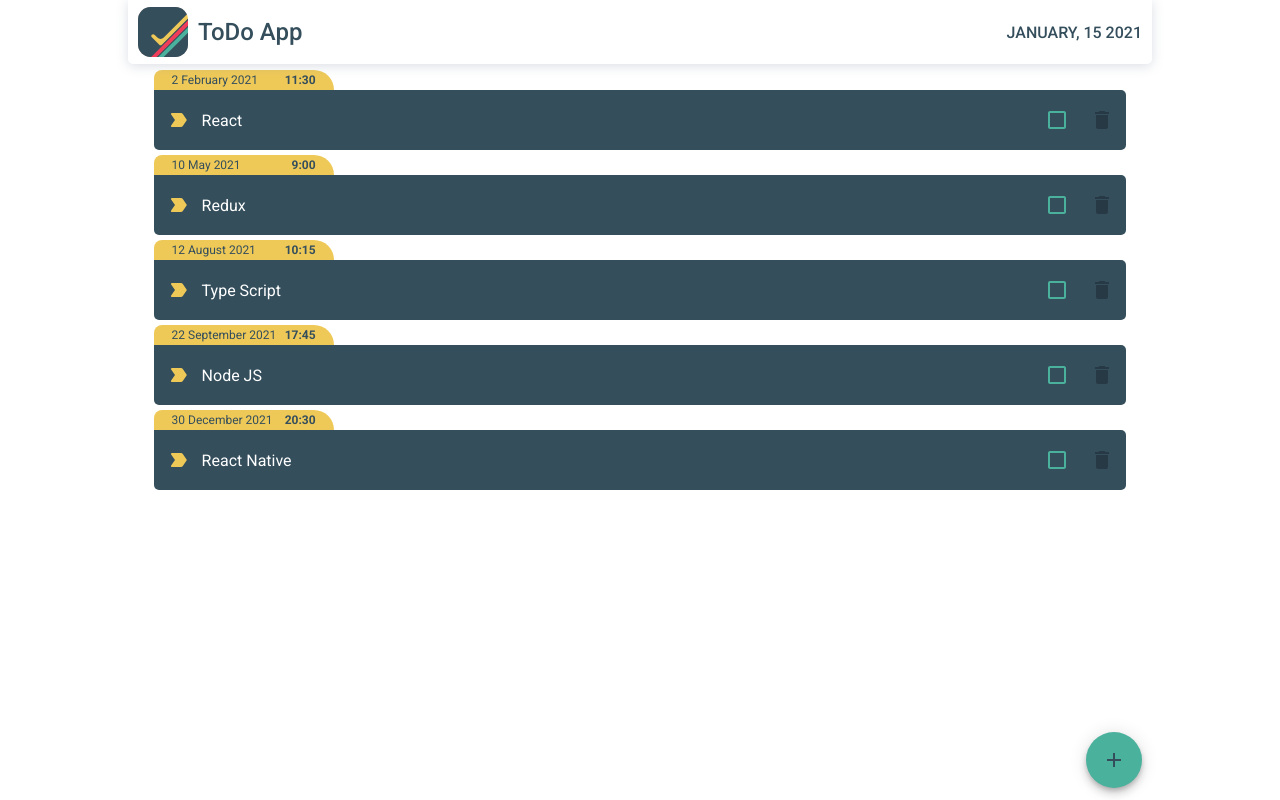
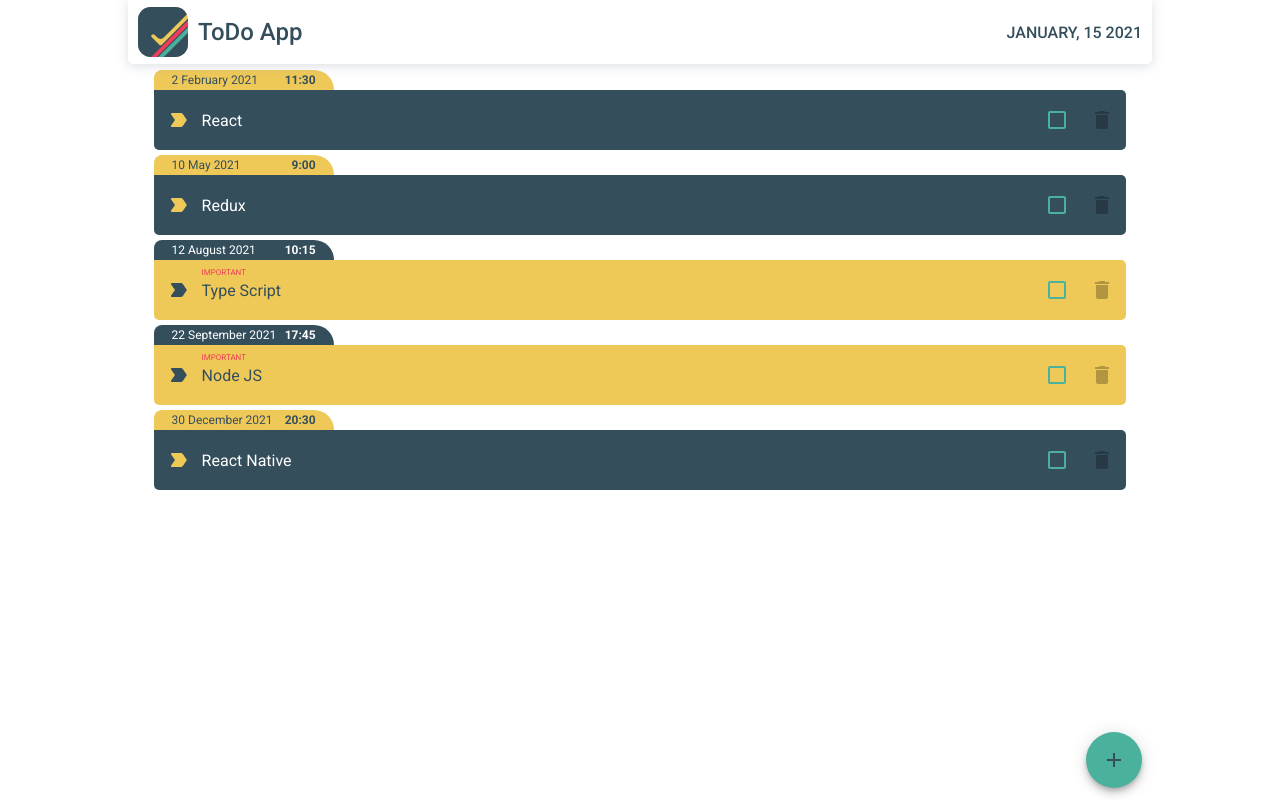
Before and after one commit to KistanovMax/todo-react-typescript, a React (Create React App) app: page / in a window 1280 px wide. Built offline with nearby package versions, Linux system fonts and the light colour scheme.

Commit message:
add / remove todo

```diff
--- a/src/components/NewTodoModal/NewTodoModal.tsx
+++ b/src/components/NewTodoModal/NewTodoModal.tsx
@@ -12,28 +12,47 @@
   SubmitButton,
 } from "./styled";
 
-interface NewTodoModal {
+interface NewTodoModalProps {
   open: boolean;
-  setOpen: React.Dispatch<React.SetStateAction<boolean>>;
+  handleAdd: (
+    text: string,
+    date: string,
+    time: string,
+    important: boolean
+  ) => void;
+  handleClose: () => void;
 }
 
 export default function NewTodoModal({
   open,
-  setOpen,
-}: NewTodoModal): ReactElement {
+  handleAdd,
+  handleClose,
+}: NewTodoModalProps): ReactElement {
   const [selectedDate, setSelectedDate] = useState<Date | null>(new Date());
-
-  const handleClose = () => {
-    setOpen(false);
-  };
-
-  const handleSaveTodo = () => {
-    ("");
-  };
+  const [text, setText] = useState("");
+  const [important, setImportant] = useState(false);
 
   const handleDateChange = (date: Date | null) => {
     setSelectedDate(date);
   };
+
+  const handleText = (e: {
+    target: { value: React.SetStateAction<string> };
+  }) => {
+    setText(e.target.value);
+  };
+
+  const handleImportant = () => {
+    setImportant(true);
+  };
+
+  let date = "";
+  let time = "";
+
+  if (selectedDate) {
+    date = selectedDate.toLocaleDateString();
+    time = selectedDate.toLocaleTimeString().substr(0, 5);
+  }
 
   return (
     <Box>
@@ -45,6 +64,7 @@
         <ModalContent>
           <ModalTitle id="simple-modal-title">NEW TODO</ModalTitle>
           <StyledTextField
+            onChange={handleText}
             color="primary"
             variant="outlined"
             label="What you need to do ?"
@@ -62,7 +82,7 @@
           <Box display="flex" justifyContent="space-between" width="95%">
             <FormControlLabel
               value="end"
-              control={<StyledCheckbox />}
+              control={<StyledCheckbox onChange={handleImportant} />}
               label="Important"
               labelPlacement="end"
             />
@@ -76,7 +96,7 @@
                 Cancel
               </Button>
               <SubmitButton
-                onClick={handleSaveTodo}
+                onClick={() => handleAdd(text, date, time, important)}
                 variant="contained"
                 size="small"
               >
--- a/src/components/TodoItem/TodoItem.tsx
+++ b/src/components/TodoItem/TodoItem.tsx
@@ -13,12 +13,13 @@
   DateTime,
 } from "./styled";
 
-interface TodoItem {
+interface TodoItemProps {
   id: number;
   text: string;
   date: string;
   time: string;
   important: boolean;
+  handleDelete: (id: number) => void;
 }
 
 export default function TodoItem({
@@ -26,9 +27,11 @@
   text,
   date,
   time,
-}: TodoItem): ReactElement {
+  important,
+  handleDelete,
+}: TodoItemProps): ReactElement {
   const [checked, setChecked] = useState(false);
-  const [isImportant, setIsImportant] = useState(false);
+  const [isImportant, setIsImportant] = useState(important);
 
   const monthArr = [
     "January",
@@ -64,7 +67,6 @@
       justifyContent="space-between"
       alignItems="center"
       important={isImportant ? "yellow" : "dark"}
-      onClick={() => console.log(id, text)}
     >
       <Box display="flex" alignItems="center">
         <IconButton onClick={handleImportant}>
@@ -75,14 +77,18 @@
 
       <Box>
         <StyledCheckbox checked={checked} onChange={handleChecked} />
-        <IconButton disabled={!checked} aria-label="delete">
+        <IconButton
+          onClick={() => handleDelete(id)}
+          disabled={!checked}
+          aria-label="delete"
+        >
           {checked ? <StyledDeleteIcon /> : <DeleteIcon />}
         </IconButton>
       </Box>
       {isImportant && <ImportantText>Important</ImportantText>}
       <DateTimeBox important={isImportant ? "dark" : "yellow"}>
         <DateTime>
-          {todoDate}{" "}
+          {todoDate}
           <p>
             <b>{time}</b>
           </p>
--- a/src/components/TodoList/TodoList.tsx
+++ b/src/components/TodoList/TodoList.tsx
@@ -1,22 +1,55 @@
-import React, { ReactElement } from "react";
+import React, { ReactElement, useState } from "react";
+import { Todo } from "../../types";
+import NewTodoModal from "../NewTodoModal/NewTodoModal";
 
 import TodoItem from "../TodoItem/TodoItem";
 import { StyledList } from "./styled";
 
-interface TodoList {
-  todos: {
-    id: number;
-    text: string;
-    date: string;
-    time: string;
-    important: boolean;
-  }[];
+interface TodoListProps {
+  todos: Todo[];
+  open: boolean;
+  setOpen: React.Dispatch<React.SetStateAction<boolean>>;
 }
 
-export default function TodoList({ todos }: TodoList): ReactElement {
+export default function TodoList({
+  todos,
+  open,
+  setOpen,
+}: TodoListProps): ReactElement {
+  const [data, setData] = useState(todos);
+
+  const handleClose = () => {
+    setOpen(false);
+  };
+
+  const handleAdd = (
+    text: string,
+    date: string,
+    time: string,
+    important: boolean
+  ) => {
+    if (text) {
+      const newTodo = {
+        id: data.length + 1,
+        text,
+        date,
+        time,
+        important,
+      };
+      setData([...data, newTodo]);
+      handleClose();
+    }
+  };
+
+  const handleDelete = (id: number) => {
+    const newData = data.filter((el) => el.id != id);
+    setData([...newData]);
+  };
+
   return (
+    <>
       <StyledList display="flex" flexDirection="column" alignItems="center">
-      {todos.map((todo) => (
+        {data.map((todo) => (
           <TodoItem
             key={todo.id}
             id={todo.id}
@@ -24,8 +57,15 @@
             date={todo.date}
             time={todo.time}
             important={todo.important}
+            handleDelete={handleDelete}
           />
         ))}
       </StyledList>
+      <NewTodoModal
+        open={open}
+        handleAdd={handleAdd}
+        handleClose={handleClose}
+      />
+    </>
   );
 }
--- a/src/index.tsx
+++ b/src/index.tsx
@@ -7,10 +7,9 @@
 
 import Footer from "./components/Footer/Footer";
 import Header from "./components/Header/Header";
-import NewTodoModal from "./components/NewTodoModal/NewTodoModal";
 import TodoList from "./components/TodoList/TodoList";
 
-import { TODOS } from "./constants/index";
+import { TODOS } from "./api/data";
 
 import { MAIN_THEME } from "./themes/theme";
 import "./styles/global.css";
@@ -26,9 +25,8 @@
     <MuiPickersUtilsProvider utils={DateFnsUtils} locale={locale}>
       <ThemeProvider theme={MAIN_THEME}>
         <Header />
-        <TodoList todos={TODOS} />
+        <TodoList todos={TODOS} open={open} setOpen={setOpen} />
         <Footer handleOpen={handleOpen} />
-        <NewTodoModal open={open} setOpen={setOpen} />
       </ThemeProvider>
     </MuiPickersUtilsProvider>
   );
--- /dev/null
+++ b/src/types.ts
@@ -0,0 +1,11 @@
+export type Todo = {
+  id: number;
+  text: string;
+  date: string;
+  time: string;
+  important: boolean;
+};
+
+export type Todos = {
+  todos: Todo[];
+};
```
Also changed, not shown: tsconfig.json (+3 -9 lines), src/api/data.tsx (renamed from src/constants/index.tsx), 1 other file (tests, documents, lock files or other folders). Lines whose indentation alone changed are shown as unchanged.
